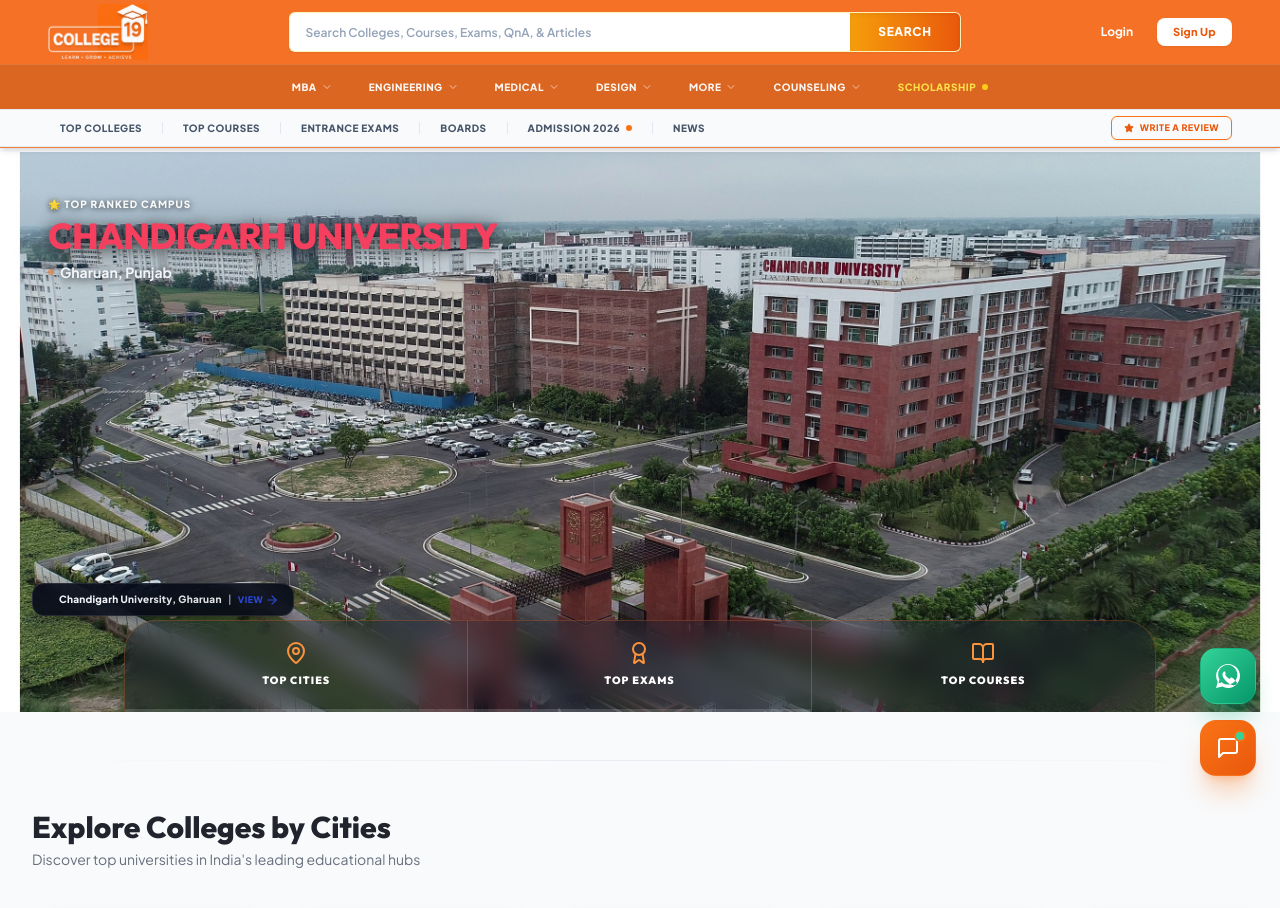
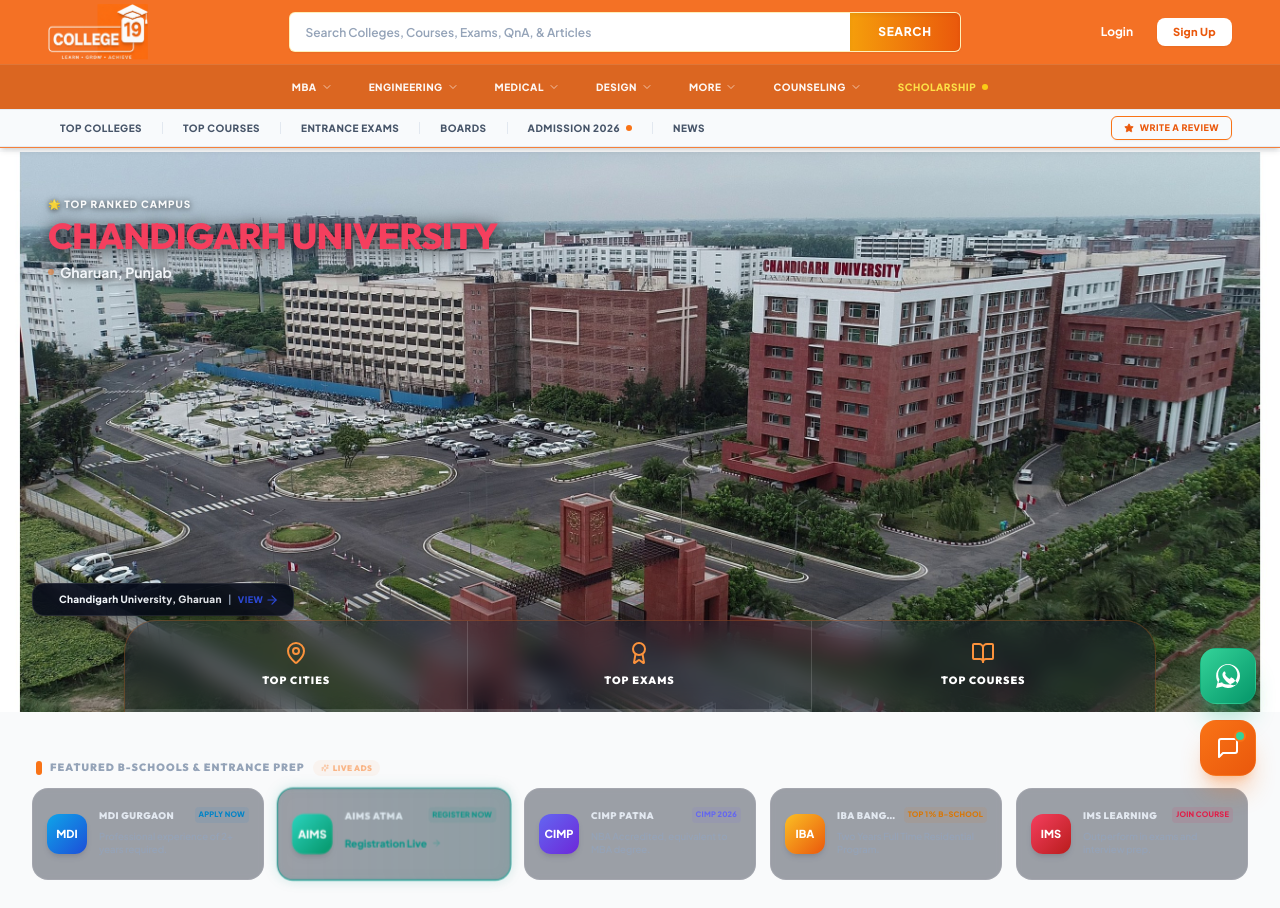
Before and after one commit to 08Satyamkumar/Think_Your_College, a Next.js app: page / in a window 1280 px wide. Shown: the top 908 px of the page. Built offline with nearby package versions, Linux system fonts and the light colour scheme; grey boxes are pictures that could not be loaded.

Commit message:
design: add premium dynamic glowing AdBannersRow section to the homepage white gap

```diff
--- a/src/app/page.tsx
+++ b/src/app/page.tsx
@@ -38,6 +38,7 @@ import {
   Scale,
   Terminal,
   Music,
+  Sparkles,
 } from "lucide-react";
 
 interface CollegeMock {
@@ -314,6 +315,195 @@ const heroSlides = [
     color: "#10b981", // AIIMS Emerald
   },
 ];
+
+interface AdCard {
+  title: string;
+  subtitle: string;
+  badge: string;
+  link: string;
+  brandColor: string;
+  logoText: string;
+  description: string;
+  ctaText: string;
+  logoBg: string;
+}
+
+const adBanners: AdCard[] = [
+  {
+    title: "MDI Gurgaon",
+    subtitle: "PGDM-Online",
+    badge: "Apply Now",
+    link: "/colleges/mdi-gurgaon",
+    brandColor: "#0284c7",
+    logoText: "MDI",
+    description: "Professional experience of 2+ years required.",
+    ctaText: "Admissions Open",
+    logoBg: "bg-gradient-to-br from-sky-500 to-blue-700",
+  },
+  {
+    title: "AIMS ATMA",
+    subtitle: "Management Admissions",
+    badge: "Register Now",
+    link: "#",
+    brandColor: "#0d9488",
+    logoText: "AIMS",
+    description: "National Entrance Exam: 12th July 2026.",
+    ctaText: "Registration Live",
+    logoBg: "bg-gradient-to-br from-teal-400 to-emerald-600",
+  },
+  {
+    title: "CIMP Patna",
+    subtitle: "AICTE Approved PGDM",
+    badge: "CIMP 2026",
+    link: "/colleges/cimp-patna",
+    brandColor: "#6366f1",
+    logoText: "CIMP",
+    description: "NBA Accredited, equivalent to MBA degree.",
+    ctaText: "Apply Online",
+    logoBg: "bg-gradient-to-br from-indigo-500 to-violet-700",
+  },
+  {
+    title: "IBA Bangalore",
+    subtitle: "PGDM 2026-28 Batch",
+    badge: "Top 1% B-School",
+    link: "/colleges/iba-bangalore",
+    brandColor: "#d97706",
+    logoText: "IBA",
+    description: "Two Years Full Time Residential Program.",
+    ctaText: "26th Batch Open",
+    logoBg: "bg-gradient-to-br from-amber-400 to-orange-600",
+  },
+  {
+    title: "IMS Learning",
+    subtitle: "Trusted for Success",
+    badge: "Join Course",
+    link: "#",
+    brandColor: "#e11d48",
+    logoText: "IMS",
+    description: "Outperform in exams and interview prep.",
+    ctaText: "Outperform Now",
+    logoBg: "bg-gradient-to-br from-rose-500 to-red-700",
+  },
+];
+
+function AdBannersRow() {
+  const [activeIndex, setActiveIndex] = useState(0);
+  const [toggleText, setToggleText] = useState(false);
+
+  useEffect(() => {
+    const adInterval = setInterval(() => {
+      setActiveIndex((prev) => (prev + 1) % adBanners.length);
+    }, 4000);
+
+    const textInterval = setInterval(() => {
+      setToggleText((prev) => !prev);
+    }, 2000);
+
+    return () => {
+      clearInterval(adInterval);
+      clearInterval(textInterval);
+    };
+  }, []);
+
+  return (
+    <div className="w-full select-none mb-6 mt-4">
+      <div className="flex items-center gap-2 mb-3 px-1">
+        <span className="w-1.5 h-3.5 rounded-full bg-orange-500" />
+        <h3 className="font-outfit font-black text-[10.5px] uppercase tracking-widest text-slate-400 flex items-center gap-2">
+          Featured B-Schools & Entrance Prep
+          <span className="inline-flex items-center gap-1 px-2 py-0.5 rounded-full bg-orange-500/10 text-orange-500 text-[8px] font-black uppercase tracking-wider animate-pulse">
+            <Sparkles className="w-2 h-2" /> Live Ads
+          </span>
+        </h3>
+      </div>
+
+      <div className="grid grid-cols-1 sm:grid-cols-2 lg:grid-cols-5 gap-3.5">
+        {adBanners.map((ad, idx) => {
+          const isActive = idx === activeIndex;
+          return (
+            <a
+              key={idx}
+              href={ad.link}
+              className={`relative overflow-hidden p-3.5 rounded-2xl border bg-slate-900/40 backdrop-blur-sm hover:bg-slate-900/70 transition-all duration-500 flex items-center gap-3 group h-[92px] ${
+                isActive ? "scale-[1.01]" : "hover:scale-[1.01]"
+              }`}
+              style={{
+                borderColor: isActive ? ad.brandColor : "rgba(255, 255, 255, 0.08)",
+                boxShadow: isActive
+                  ? `0 0 15px -2px ${ad.brandColor}40, inset 0 0 12px ${ad.brandColor}10`
+                  : "none",
+              }}
+            >
+              {isActive && (
+                <div
+                  className="absolute inset-0 opacity-10 pointer-events-none transition-opacity duration-500"
+                  style={{
+                    background: `linear-gradient(90deg, transparent, ${ad.brandColor}, transparent)`,
+                    backgroundSize: "200% 100%",
+                    animation: "shimmer 3s infinite linear"
+                  }}
+                />
+              )}
+
+              <div className={`w-10 h-10 rounded-xl ${ad.logoBg} flex items-center justify-center text-white font-extrabold text-[11px] shadow-md group-hover:scale-105 transition-transform duration-300 flex-shrink-0`}>
+                {ad.logoText}
+              </div>
+
+              <div className="flex-1 min-w-0 flex flex-col justify-center h-full">
+                <div className="flex items-center justify-between gap-1 mb-0.5">
+                  <span className="font-outfit font-black text-[9.5px] text-slate-200 truncate uppercase tracking-wider group-hover:text-white transition-colors">
+                    {ad.title}
+                  </span>
+                  <span
+                    className="text-[7.5px] font-black uppercase px-1 py-0.5 rounded tracking-wide font-sans flex-shrink-0"
+                    style={{
+                      backgroundColor: `${ad.brandColor}15`,
+                      color: ad.brandColor
+                    }}
+                  >
+                    {ad.badge}
+                  </span>
+                </div>
+
+                <div className="relative h-9 overflow-hidden">
+                  <div
+                    className={`absolute inset-0 flex flex-col justify-center transition-all duration-500 ${
+                      isActive && toggleText ? "-translate-y-full opacity-0" : "translate-y-0 opacity-100"
+                    }`}
+                  >
+                    <span className="text-[9.5px] font-medium text-slate-400 leading-snug line-clamp-2">
+                      {ad.description}
+                    </span>
+                  </div>
+
+                  <div
+                    className={`absolute inset-0 flex flex-col justify-center transition-all duration-500 ${
+                      isActive && toggleText ? "translate-y-0 opacity-100" : "translate-y-full opacity-0"
+                    }`}
+                  >
+                    <span
+                      className="text-[10px] font-extrabold leading-none flex items-center gap-1 group-hover:underline"
+                      style={{ color: ad.brandColor }}
+                    >
+                      {ad.ctaText}
+                      <ArrowRight className="w-2.5 h-2.5 animate-pulse" />
+                    </span>
+                  </div>
+                </div>
+              </div>
+            </a>
+          );
+        })}
+      </div>
+      <style>{`
+        @keyframes shimmer {
+          0% { background-position: -200% 0; }
+          100% { background-position: 200% 0; }
+        }
+      `}</style>
+    </div>
+  );
+}
 
 export default function HomePage() {
   const [activeSlide, setActiveSlide] = useState(0);
@@ -873,6 +1063,10 @@ export default function HomePage() {
           </div>
         </div>
       </section>
+
+      {/* Dynamic Admission Ads Section */}
+      <AdBannersRow />
+
       {/* CONSOLIDATED EXPLORE HUB SECTION (Dynamic Tabbed Switcher: Cities / Exams / Courses) */}
       {/* Section Divider */}
       <div className="w-full h-px bg-gradient-to-r from-transparent via-slate-200/80 to-transparent my-2" />
```
